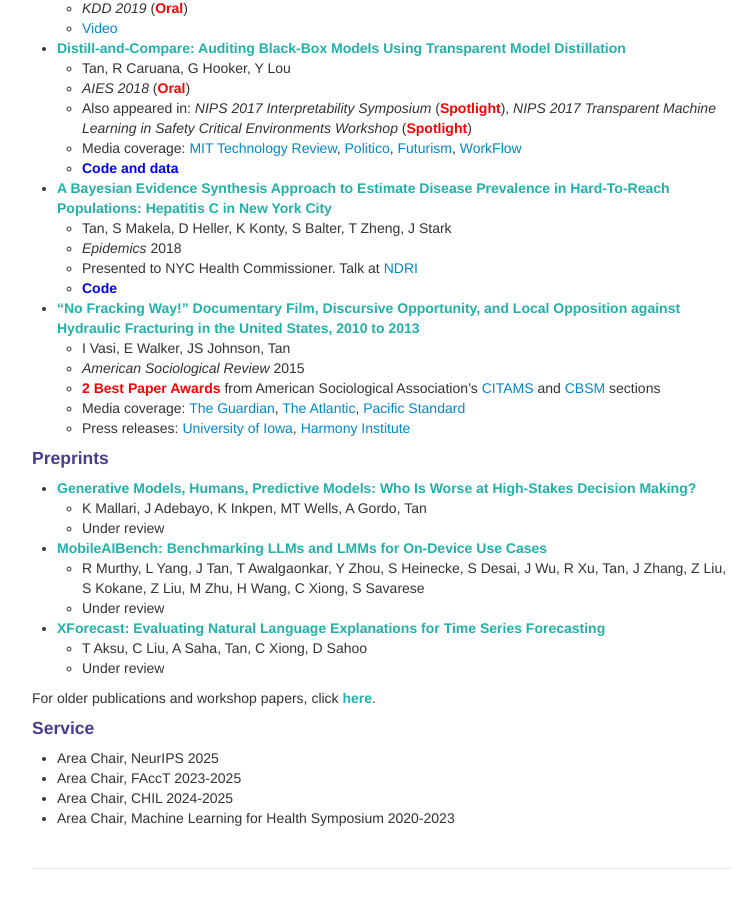
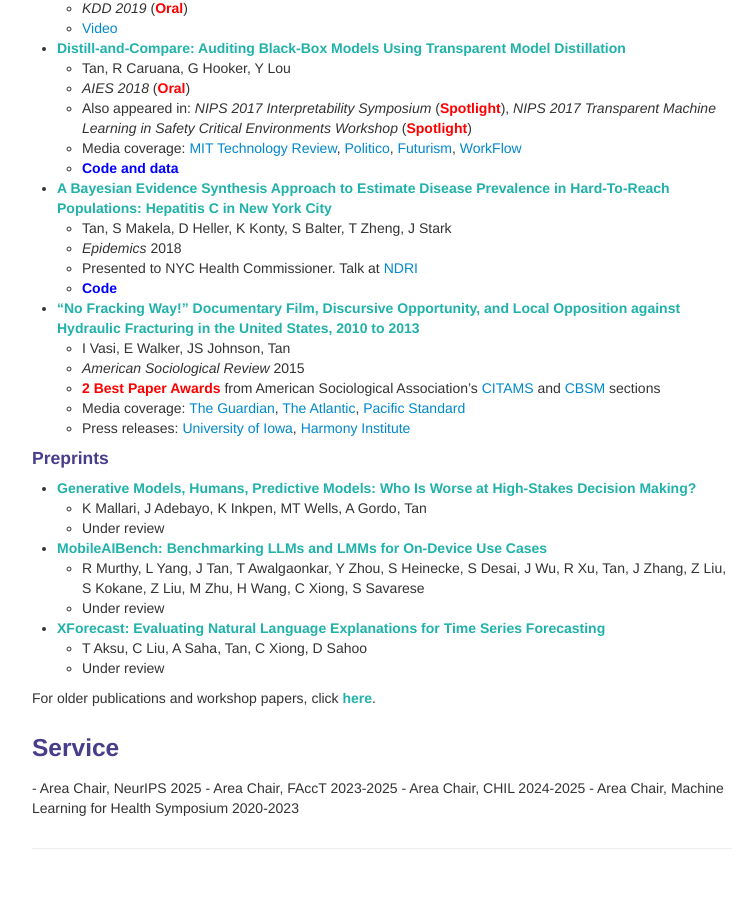
Before and after one commit to shftan/shftan.github.io, a Jekyll site: the page built from index.md, in a window 1280 px wide and 900 px high, scrolled down 1794 px. Shown: the whole window, without its empty margins (258-1014 px from the left). Built offline with Jekyll 4.4.1, drawn with Linux system fonts in a browser that asks for light colours.

Commit message:
Update index.md

```diff
--- a/index.md
+++ b/index.md
@@ -119,7 +119,7 @@ For other news, click <a class="paper" href="oldernews.html">here</a>.
 
 For older publications and workshop papers, click <a class="paper" href="olderpublications.html">here</a>.
 
-<h4>Service</h4>
+<div class="row-fluid" id="publications"><h3>Service</h3>
 - Area Chair, NeurIPS 2025
 - Area Chair, FAccT 2023-2025
 - Area Chair, CHIL 2024-2025
```
